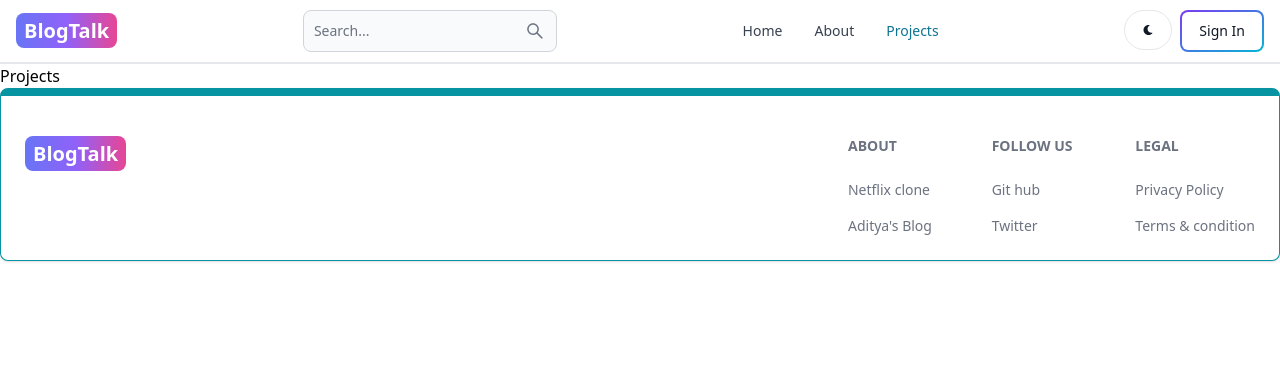
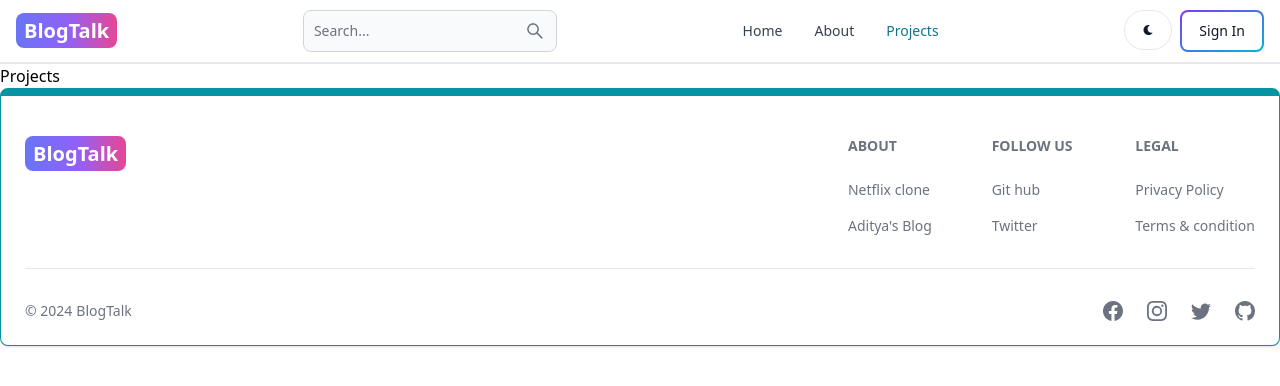
Before and after one commit to coderAditya12/MERN-blog, a React app in the folder frontend/: page /project in a window 1280 px wide. Shown: the top 386 px of the page. Built offline with nearby package versions, Linux system fonts and the light colour scheme; the HTML template or start-up script is replaced by a standard one.

Commit message:
completed the footer UI

```diff
--- a/frontend/src/components/Footer.jsx
+++ b/frontend/src/components/Footer.jsx
@@ -1,13 +1,14 @@
-import { Footer } from 'flowbite-react'
-import React from 'react'
-import { Link } from 'react-router-dom';
+import { Footer } from "flowbite-react";
+import React from "react";
+import { Link } from "react-router-dom";
+import { BsFacebook, BsInstagram, BsTwitter, BsGithub } from "react-icons/bs";
 
 const FooterCom = () => {
   return (
     <Footer container className="border border-t-8 border-teal-500">
-      <div className='w-full max-w-7xl mx-auto'>
-        <div className='grid w-full justify-between sm:flex md:grid-cols-1'>
-          <div className='mt-5 '>
+      <div className="w-full max-w-7xl mx-auto">
+        <div className="grid w-full justify-between sm:flex md:grid-cols-1">
+          <div className="mt-5 ">
             <Link
               to="/"
               className="self-center whitespace-nowrap text-lg sm:text-xl font-semibold dark:text-white"
@@ -61,29 +62,38 @@ const FooterCom = () => {
             <div>
               <Footer.Title title="Legal" />
               <Footer.LinkGroup col>
-                <Footer.Link
-                  href="https://github.com/coderAditya12"
-                  target="_blank"
-                  rel="noopener noreferrer"
-                >
+                <Footer.Link href="#" target="_blank" rel="noopener noreferrer">
                   Privacy Policy
                 </Footer.Link>
 
-                <Footer.Link
-                  href="https://x.com/AdityaG2043097"
-                  target="_blank"
-                  rel="noopener noreferrer"
-                >
+                <Footer.Link href="#" target="_blank" rel="noopener noreferrer">
                   Terms & condition
                 </Footer.Link>
               </Footer.LinkGroup>
             </div>
+          </div>
+        </div>
+        <Footer.Divider />
+        <div className="w-full sm:flex sm:items-center sm:justify-between">
+          <Footer.Copyright
+            href="#"
+            by="BlogTalk"
+            year={new Date().getFullYear()}
+          />
 
+          <div className="flex gap-6 sm:mt-0 mt-4 sm:justify-center">
+            <Footer.Icon href="#" icon={BsFacebook} />
+            <Footer.Icon href="#" icon={BsInstagram} />
+            <Footer.Icon href="https://x.com/AdityaG2043097" icon={BsTwitter} />
+            <Footer.Icon
+              href="https://github.com/coderAditya12"
+              icon={BsGithub}
+            />
           </div>
         </div>
       </div>
     </Footer>
   );
-}
+};
 
 export default FooterCom;
```
